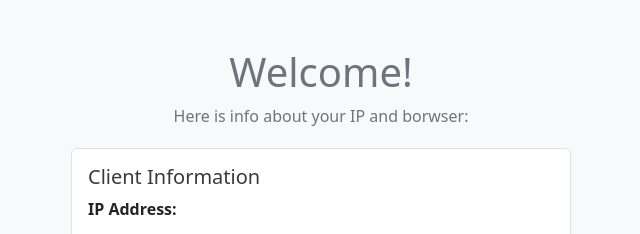
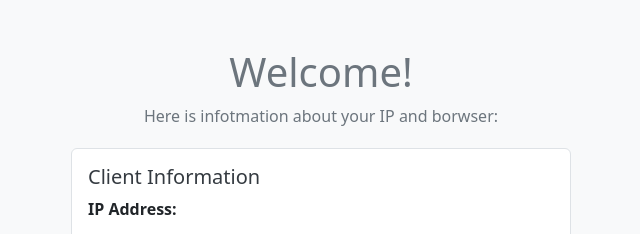
Before and after one commit to kikik12001/Client-Information-DB-Sample-App, a website: page public/index.html in a window 1280 px wide. Shown: the top 234 px of the page, 319-959 px from the left. Drawn offline with nearby package versions, Linux system fonts and the light colour scheme; no server answers.

Commit message:
change the spell

```diff
--- a/public/index.html
+++ b/public/index.html
@@ -10,7 +10,7 @@
 <body>
   <div class="container mt-5">
     <h1 class="text-center">Welcome!</h1>
-    <p class="text-center">Here is info about your IP and borwser:</p>
+    <p class="text-center">Here is infotmation about your IP and borwser:</p>
     <div class="card">
       <div class="card-body">
         <h5 class="card-title">Client Information</h5>
```
